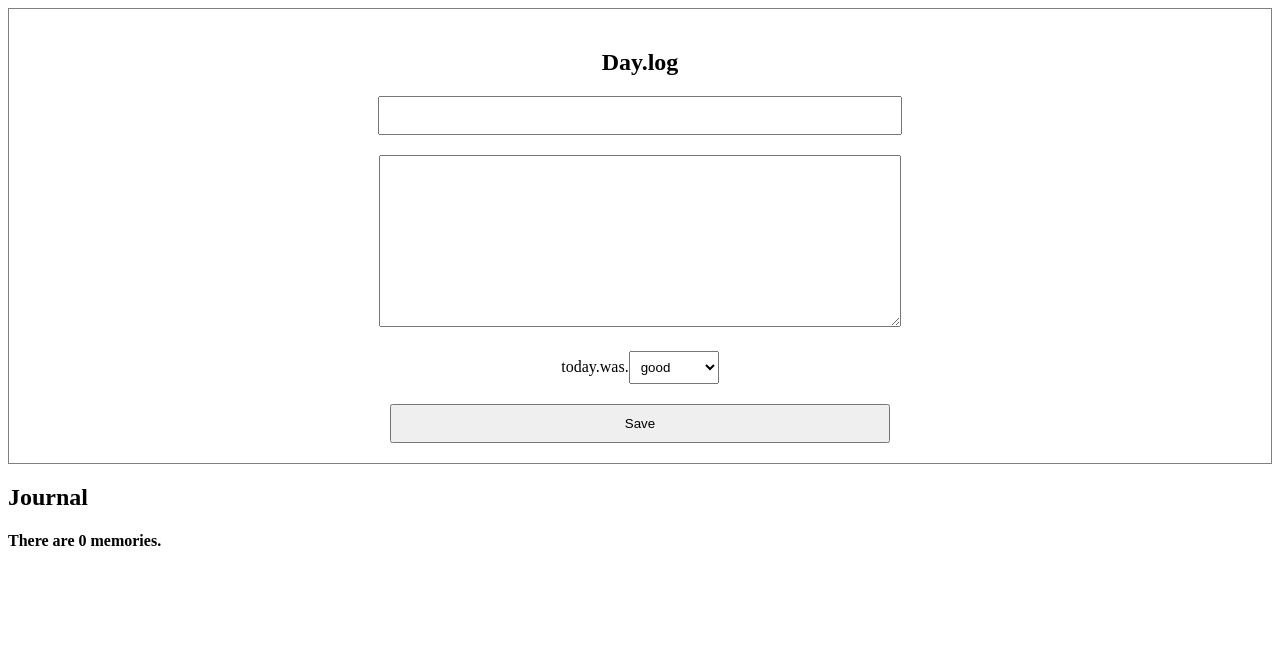
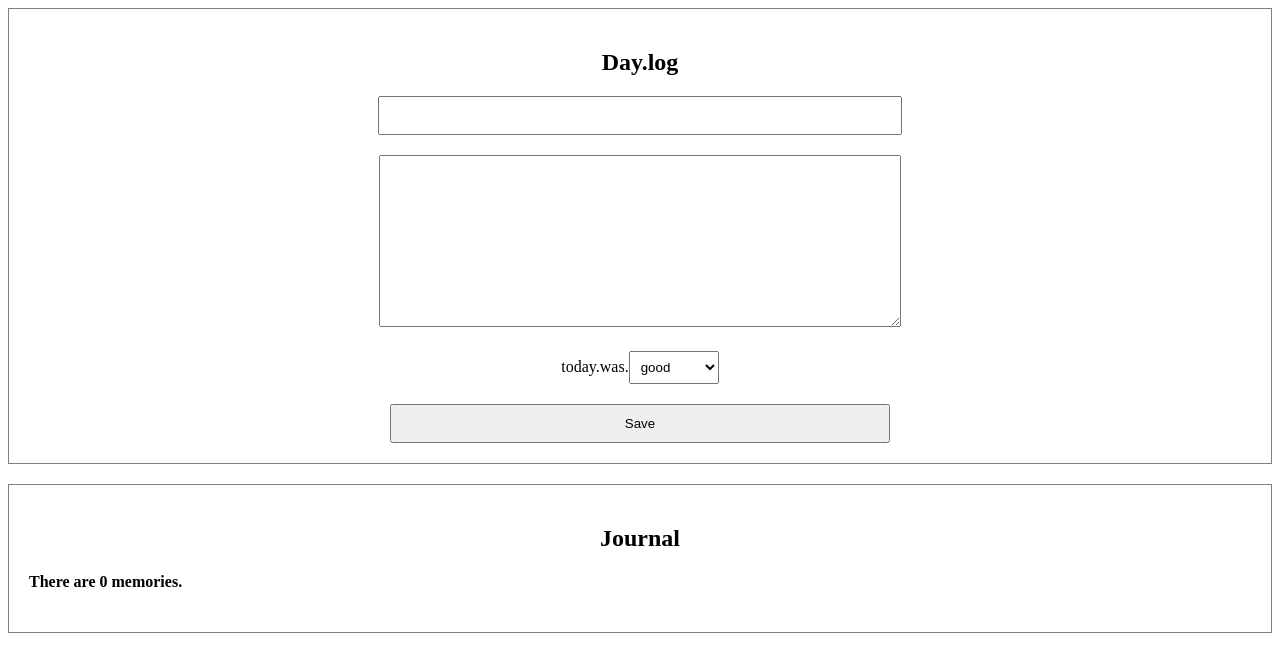
Before and after one commit to chanoyoung/react-diary, a React (Create React App) app: page / in a window 1280 px wide. Shown: the top 672 px of the page. Built offline with nearby package versions, Linux system fonts and the light colour scheme.

Commit message:
Fix typo

```diff
--- a/src/DiaryList.js
+++ b/src/DiaryList.js
@@ -2,7 +2,7 @@ import DiaryItem from "./DiaryItem";
 
 const DiaryList = ({ diaryList, onDelete, onEdit }) => {
   return (
-    <div className="diaryList">
+    <div className="DiaryList">
       <h2>Journal</h2>
       <h4>There are {diaryList.length} memories.</h4>
       <div>
```
